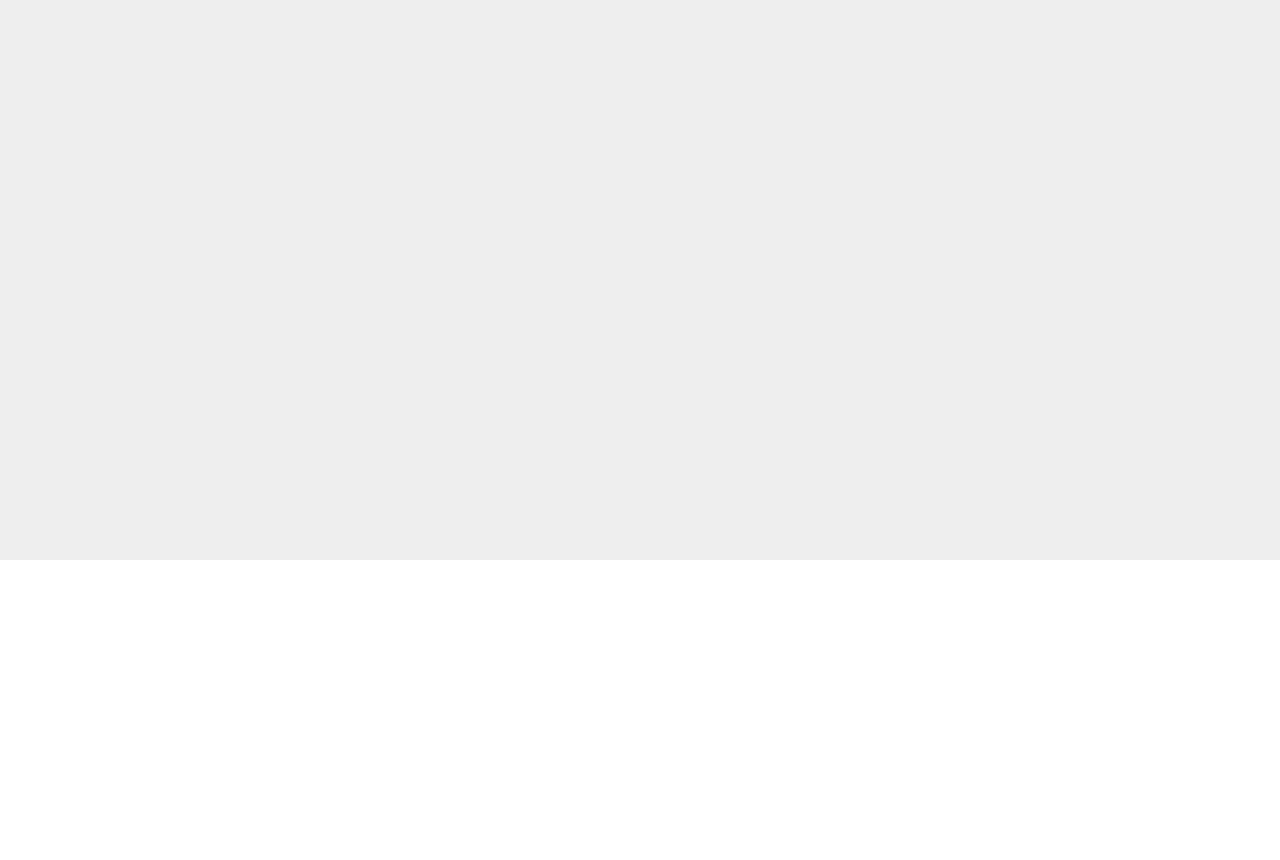
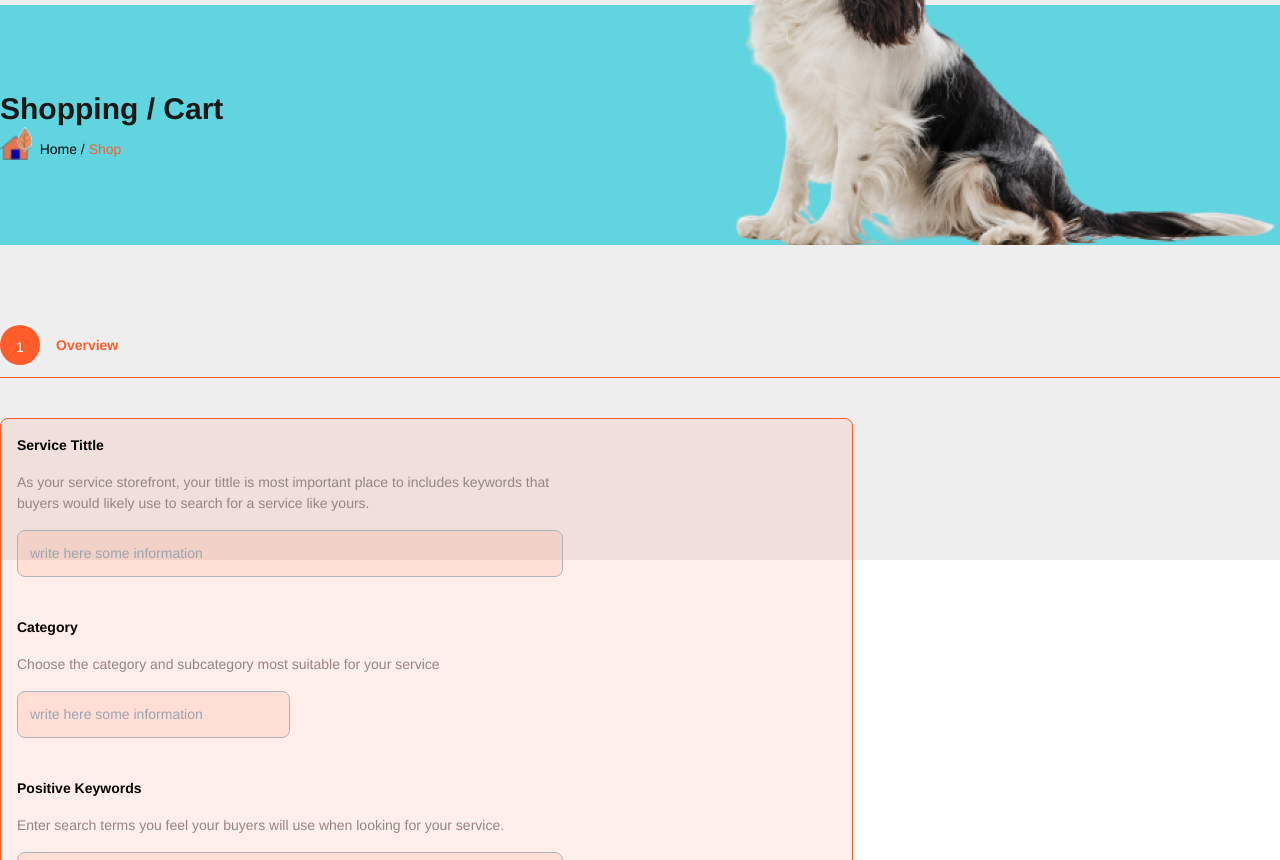
Before and after one commit to Jewel-190237/per-shop, a React (Vite) app: page /overView1 in a window 1280 px wide. Before the commit this address had no page. Shown: the part 240-1100 px from the top of the page. Before the commit the page ends 800 px from the top, so only its background shows below. Built offline with nearby package versions, Linux system fonts and the light colour scheme.

Commit message:
file added

```diff
--- a/src/Components/DashboardPuppys/AddPyppy.jsx
+++ b/src/Components/DashboardPuppys/AddPyppy.jsx
@@ -214,8 +214,6 @@ const AddPuppy = () => {
                     <div></div>
                     <a href="/ServicePuppyDashboard"><button className='btn bg-[#FF5C2C] text-white rounded-3xl'>Continue</button>                    </a>
                 </div>
-
-
             </div>
         </section>
     );
--- /dev/null
+++ b/src/Components/DashboardPuppys/OverView2.jsx
@@ -0,0 +1,11 @@
+import React from 'react';
+
+const OverView2 = () => {
+    return (
+        <div>
+
+        </div>
+    );
+};
+
+export default OverView2;
--- a/src/Components/DashboardPuppys/Overview1.jsx
+++ b/src/Components/DashboardPuppys/Overview1.jsx
@@ -1,10 +1,44 @@
 import React from 'react';
+import Banner from '../Shared/Banner/Banner';
 
 const Overview1 = () => {
     return (
-        <div>
+        <section>
+            <div>
+                <Banner></Banner>
+            </div>
+            <div className='max-w-[1320px] mx-auto'>
+                <div className='flex items-center gap-4'>
+                    <div className='rounded-full bg-[#FF5C2C] p-3'>
+                        <p className='text-white h-3 w-4 pb-4 pl-1'>1</p>
+                    </div>
+                    <p className='text-[#FF5C2C] font-bold'>Overview</p>
+                </div>
+                <div className='w-full h-px bg-[#FF5C2C] mt-3 mb-3'> <br /> </div>
+                <div className='w-2/3 bg-[#FF5C2C1A] border border-[#FF5C2C] rounded-lg mt-10 p-4 mb-10'>
+                    <h3 className='font-bold'>Service Tittle</h3>
+                    <p className='text-[#938683] w-full md:w-2/3 mt-4'>As your service storefront, your tittle is most important place to includes keywords that buyers would likely use to search for a service like yours.  </p>
+                    <input className='border border-[#ACB5BD] bg-[#FF5C2C1A] p-3 mt-4 rounded-lg w-full md:w-2/3' type="text" placeholder='write here some information' />
 
-        </div>
+                    <h3 className='font-bold mt-10'>Category</h3>
+                    <p className='text-[#938683] w-full md:w-2/3 mt-4'>Choose the category and subcategory most suitable for your service</p>
+                    <input className='border border-[#ACB5BD] bg-[#FF5C2C1A] p-3 mt-4 rounded-lg w-full md:w-1/3' type="text" placeholder='write here some information' />
+
+
+                    <h3 className='font-bold mt-10'>Positive Keywords</h3>
+                    <p className='text-[#938683] w-full md:w-2/3 mt-4'>Enter search terms you feel your buyers will use when looking for your service.</p>
+                    <input className='border border-[#ACB5BD] bg-[#FF5C2C1A] p-3 mt-4 rounded-lg w-full md:w-2/3' type="text" placeholder='write here some information' />
+                    <p className='text-[#938683] w-full md:w-2/3'>5 tags max</p>
+                    <div className='w-full md:w-2/3'>
+                        <div className='flex justify-between'>
+                            <div></div>
+                            <a href="/overView2"><button className='btn bg-[#FF5C2C] text-white rounded-3xl'>Continue</button>                    </a>
+                        </div>
+
+                    </div>
+                </div>
+            </div>
+        </section>
     );
 };
 
--- a/src/Components/DashboardPuppys/PuppyService.jsx
+++ b/src/Components/DashboardPuppys/PuppyService.jsx
@@ -8,7 +8,7 @@ const PuppyService = () => {
             <div>
                 <div className='max-w-[1320px] mx-auto flex justify-between p-5 mb-10'>
                     <div></div>
-                    <a href="/"><button className='btn bg-[#FF5C2C] text-white rounded-3xl'>Continue</button>                    </a>
+                    <a href="/overView1"><button className='btn bg-[#FF5C2C] text-white rounded-3xl'>Continue</button>                    </a>
                 </div>
             </div>
         </div>
--- a/src/main.jsx
+++ b/src/main.jsx
@@ -34,6 +34,7 @@ import Vouchers from './Components/MyAccount/Vouchchers.jsx';
 import FindPuppy1 from './Components/DashboardPuppys/FindPuppy1.jsx';
 import AddPuppy from './Components/DashboardPuppys/AddPyppy.jsx';
 import PuppyService from './Components/DashboardPuppys/PuppyService.jsx';
+import Overview1 from './Components/DashboardPuppys/Overview1.jsx';
 const router = createBrowserRouter([
   {
     path: "/",
@@ -137,6 +138,10 @@ const router = createBrowserRouter([
         element: <PuppyService></PuppyService>
       },
       {
+        path: "/overView1",
+        element: <Overview1></Overview1>
+      },
+      {
         path: "/contact",
         element: <Contact></Contact>,
       },
```
